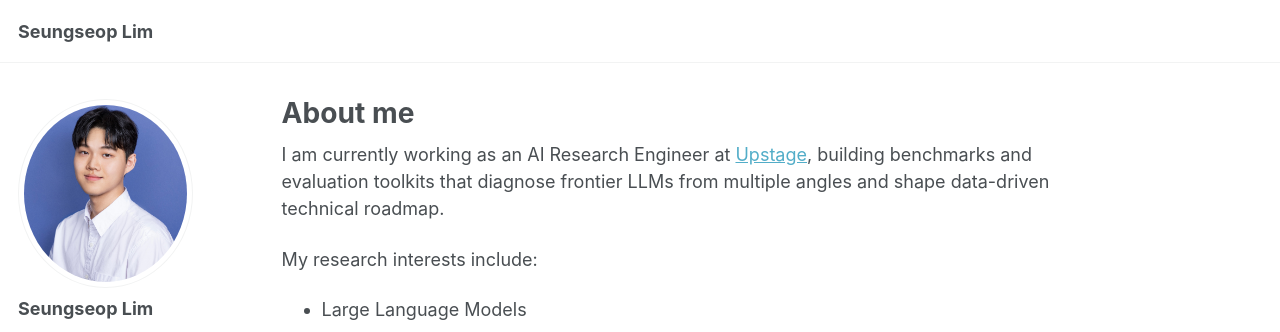
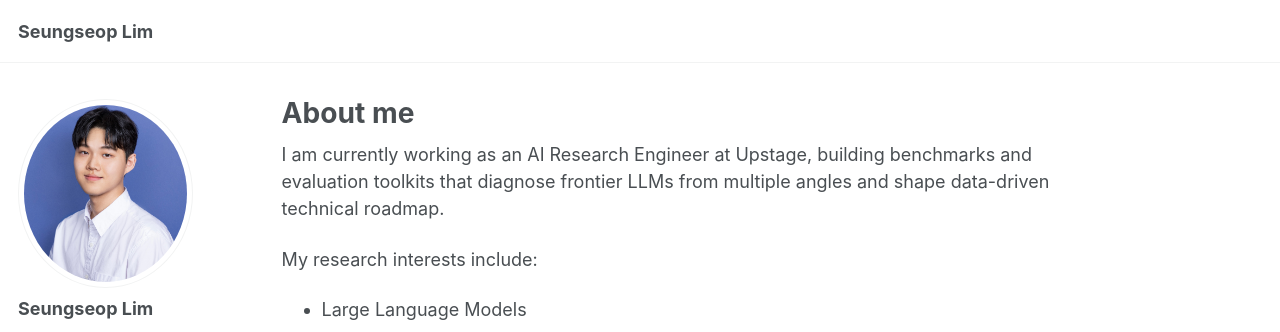
Before and after one commit to seopp/seopp.github.io, a Jekyll site: the page built from _pages/about.md, in a window 1280 px wide and 900 px high. Shown: the top 332 px of the window. Built offline with Jekyll 4.4.1, drawn with Linux system fonts in a browser that asks for light colours; some web fonts are replaced; a script bundle is joined from its source files by our own code; library files that are not in the unit come from our copies; some of the changed lines change nothing that is shown.

Commit message:
minor fix

```diff
--- a/_pages/about.md
+++ b/_pages/about.md
@@ -8,7 +8,7 @@ redirect_from:
   - /about.html
 ---
 
-I am currently working as an AI Research Engineer at [Upstage](https://www.upstage.ai), building benchmarks and evaluation toolkits that diagnose frontier LLMs from multiple angles and shape data-driven technical roadmap.
+I am currently working as an AI Research Engineer at Upstage, building benchmarks and evaluation toolkits that diagnose frontier LLMs from multiple angles and shape data-driven technical roadmap.
 
 My research interests include:
 * Large Language Models
```
